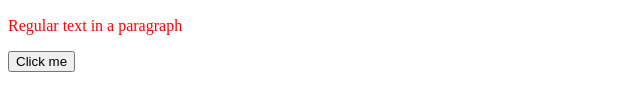
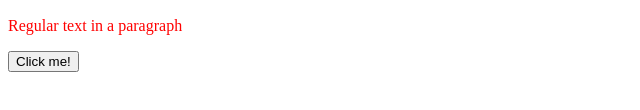
Before and after one commit to debkeme/debris-hunter, a plain HTML site: page index.html in a window 1280 px wide. Shown: the part 214-324 px from the top of the page, 0-640 px from the left. Drawn offline with Linux system fonts and the light colour scheme.

Commit message:
Update index.html

```diff
--- a/index.html
+++ b/index.html
@@ -10,6 +10,6 @@
             <h2 id="cat" class="cat2">Smaller 2</h2>
             <h2 class="cat2">Smaller 3</h2>
            <p>Regular text in a paragraph</p>
-            <button>Click me</button>
+            <button>Click me!</button>
         </body>
     </html>
```
